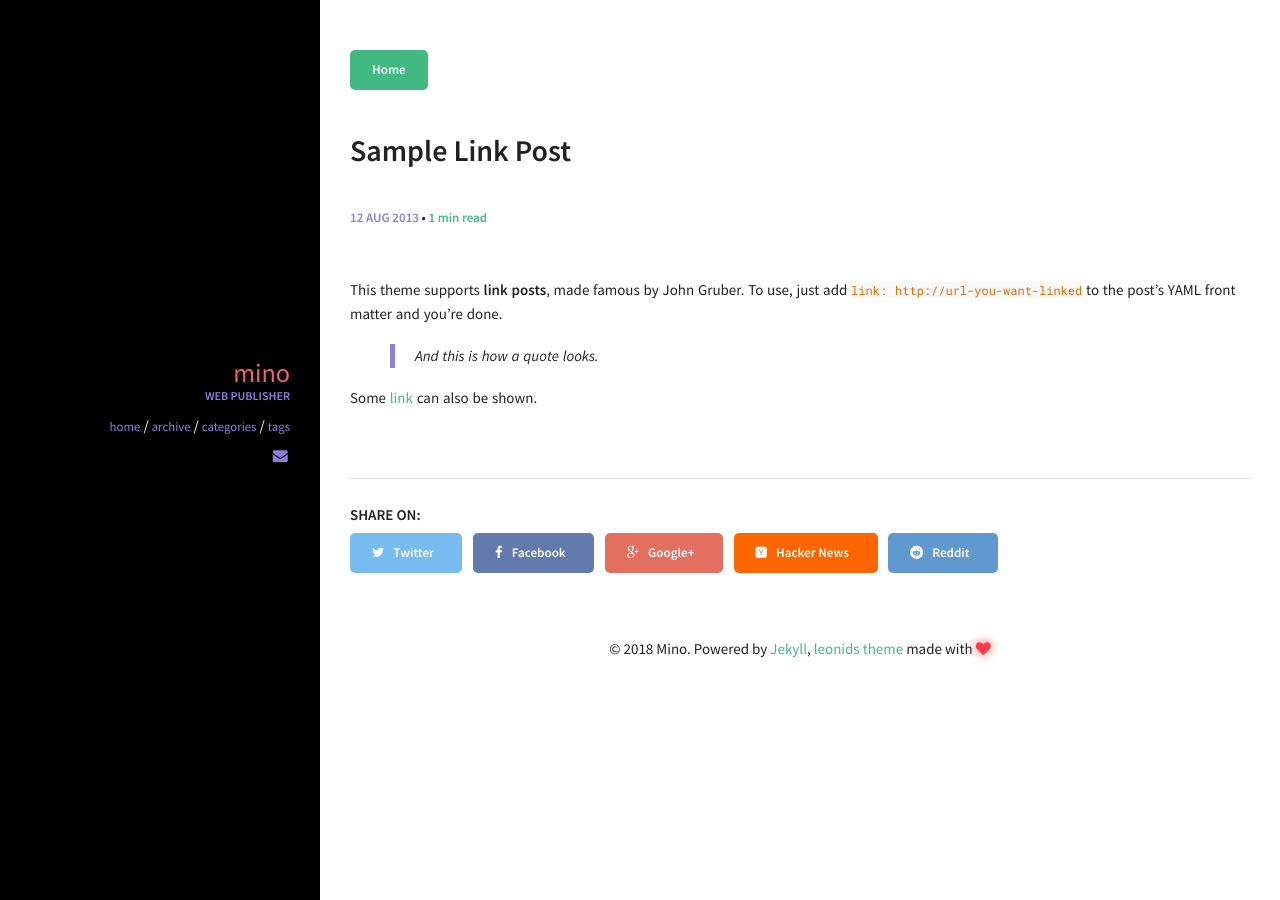
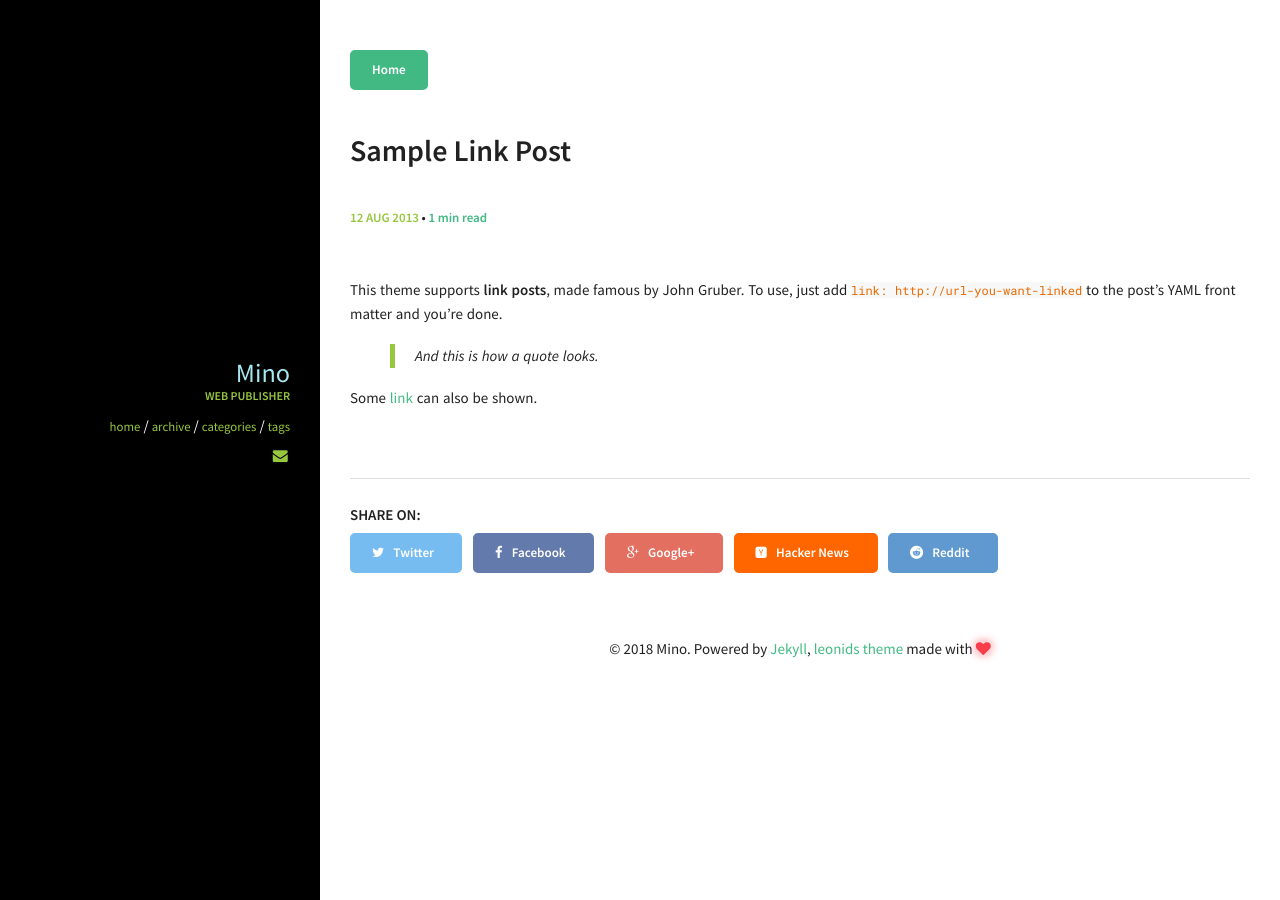
Before and after one commit to minoblog/minoblog.github.io, a Jekyll site: the page built from _posts/2013-08-12-sample-link-post.md, in a window 1280 px wide. Built offline with Jekyll 4.4.1, drawn with Linux system fonts in a browser that asks for light colours.

Commit message:
no message

```diff
--- a/_sass/components/_variables.scss
+++ b/_sass/components/_variables.scss
@@ -56,7 +56,7 @@ $background-color: #f5f5f5;
 
 $white:            #fff;
 $primary:          #42b983;
-$secondary:        #8d7edc;
+$secondary:        #97c73f;
 $success:          #65e892;
 $danger:           #f83e4b;
 $warning:          #F5A623;
--- a/_sass/pages/_layout.scss
+++ b/_sass/pages/_layout.scss
@@ -28,9 +28,8 @@
   }
   .author_name {
     display: block;
-    color: #F36170;
+    color: rgb(166, 231, 240);
     font-size: 1.75em;
-    text-transform: lowercase;
   }
   .author_job {
     display: block;
```
